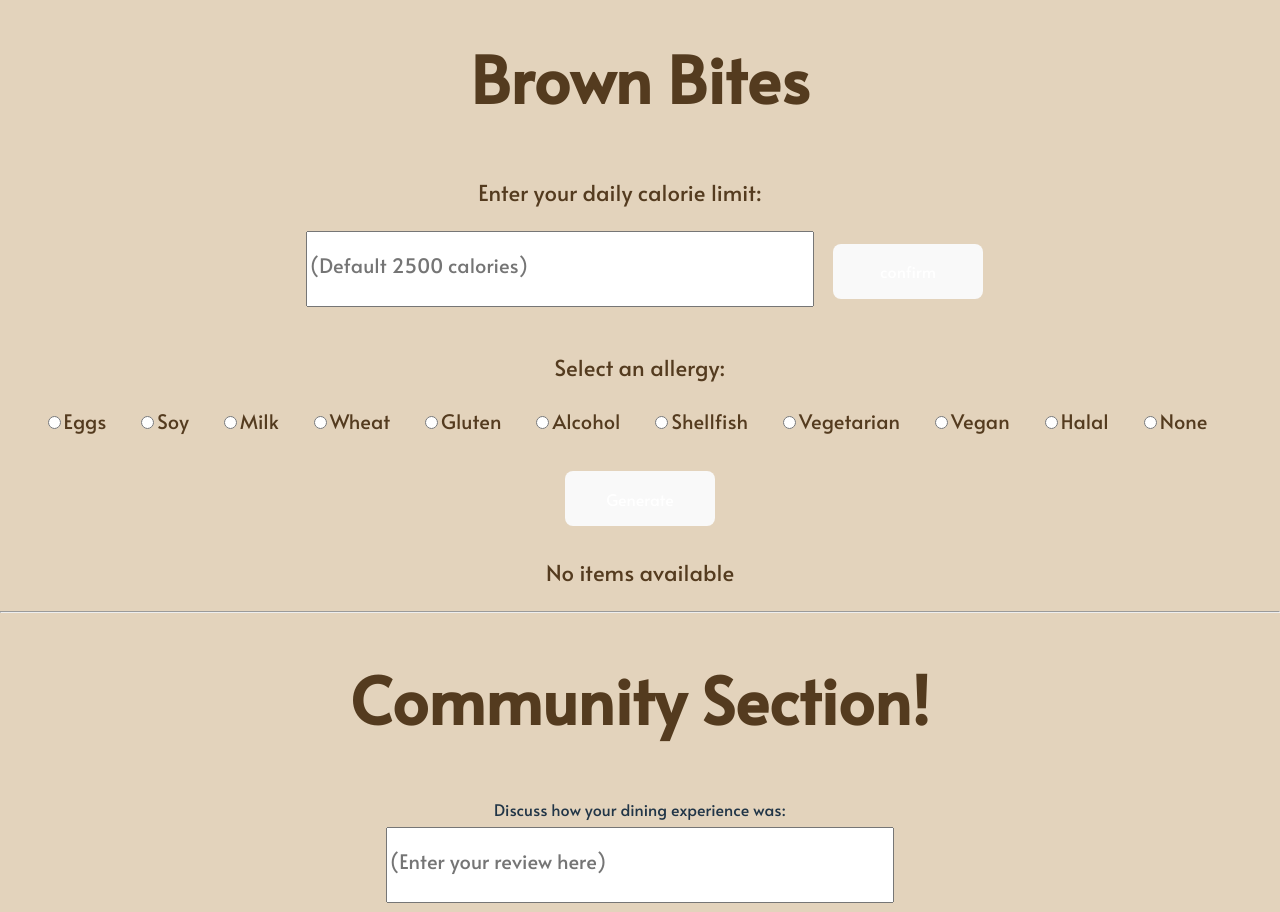
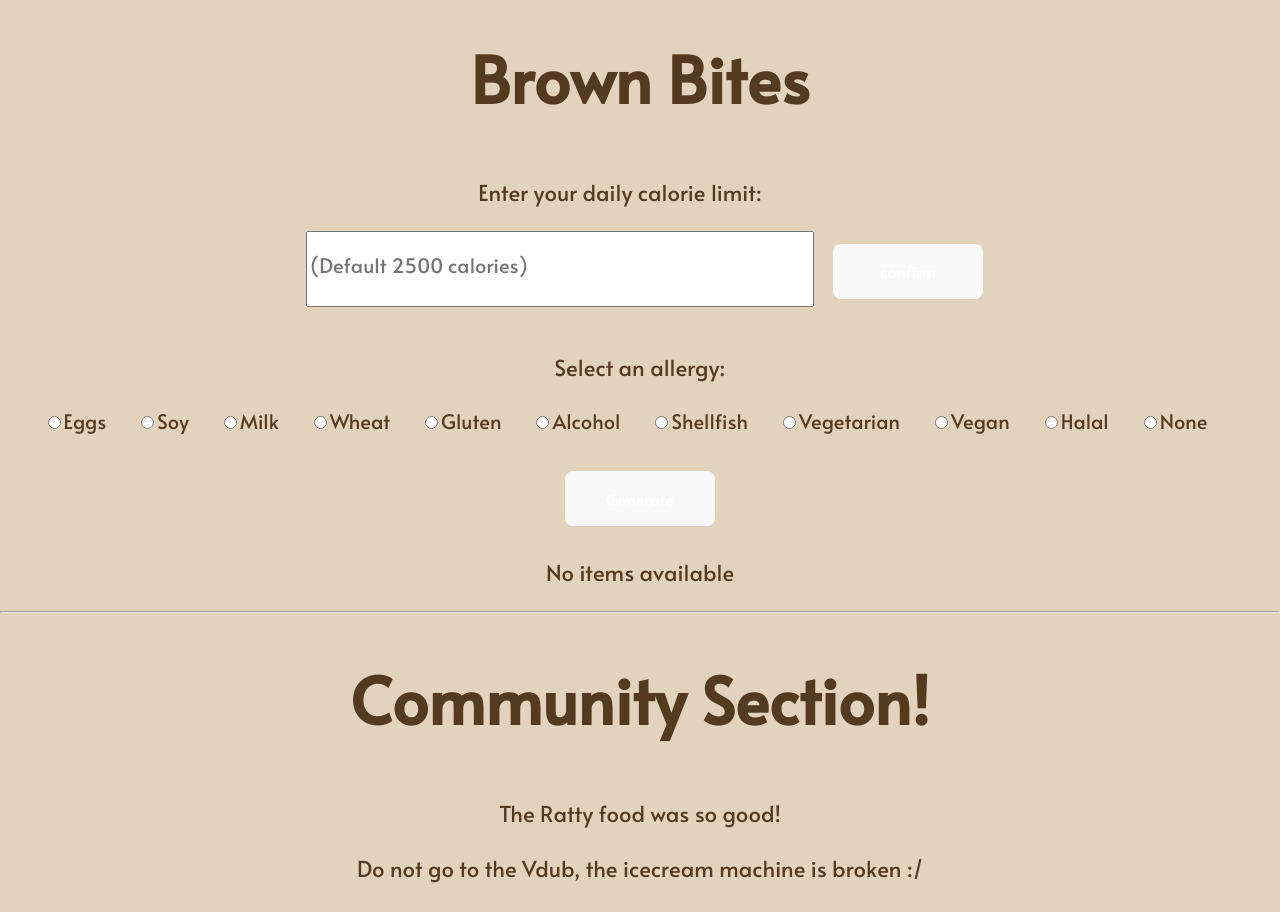
Before and after one commit to cs0320-f23/term-project-ssoufan-cpbryant-dsedarou-aye15, a React (Vite) app in the folder frontend/repl/: page / in a window 1280 px wide. Shown: the top 912 px of the page. Built offline with nearby package versions, Linux system fonts and the light colour scheme.

Commit message:
feat: mocked community section

```diff
--- a/frontend/repl/src/components/CommnityHistory.tsx
+++ b/frontend/repl/src/components/CommnityHistory.tsx
@@ -29,6 +29,8 @@
       aria-a
       aria-label="Past commands"
     >
+      <p>The Ratty food was so good!</p>
+      <p>Do not go to the Vdub, the icecream machine is broken :/</p>
       {props.history.map((command, index) => (
         <p>{command}</p>
       ))}
```
Also changed, not shown: 1 other file (tests, documents, lock files or other folders).
